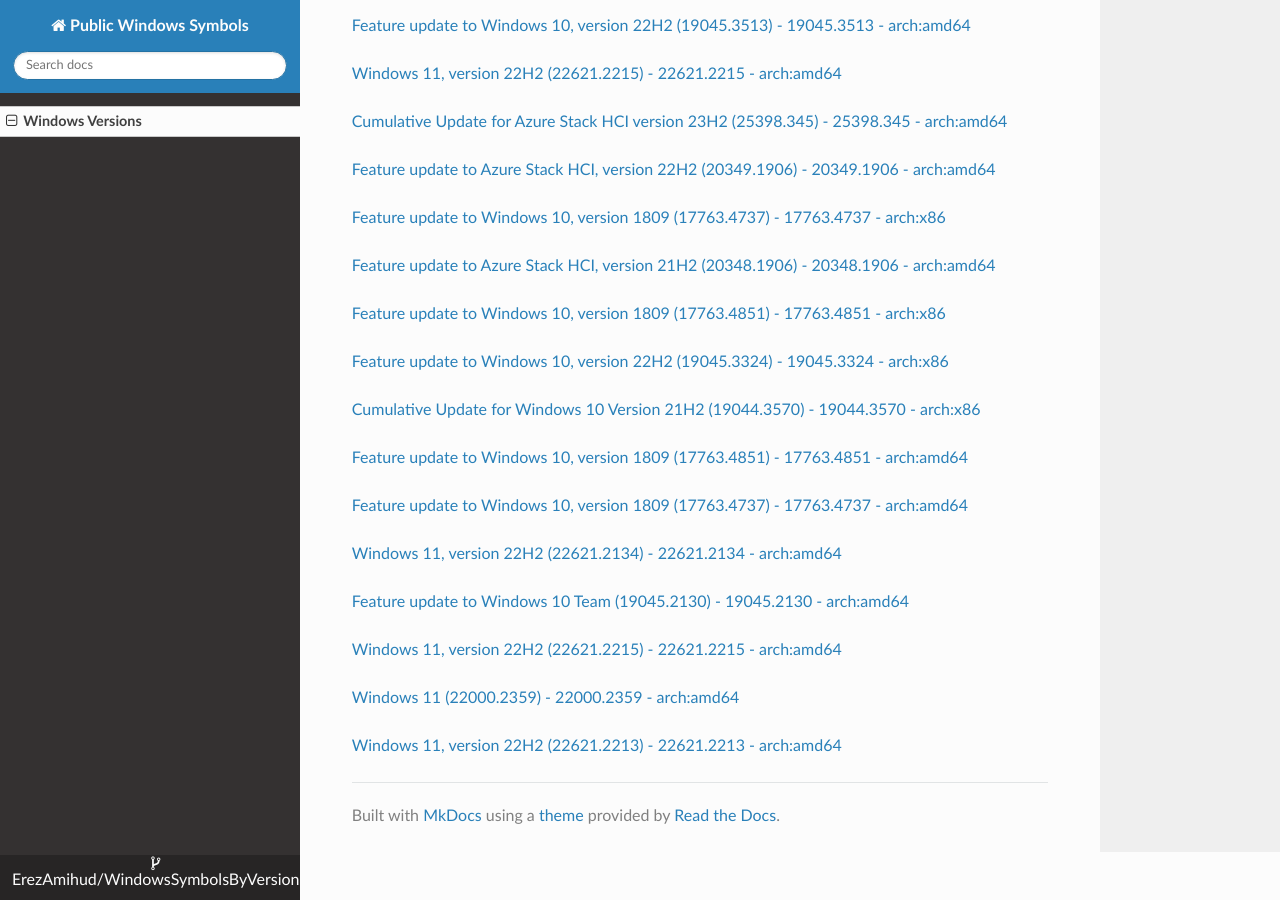
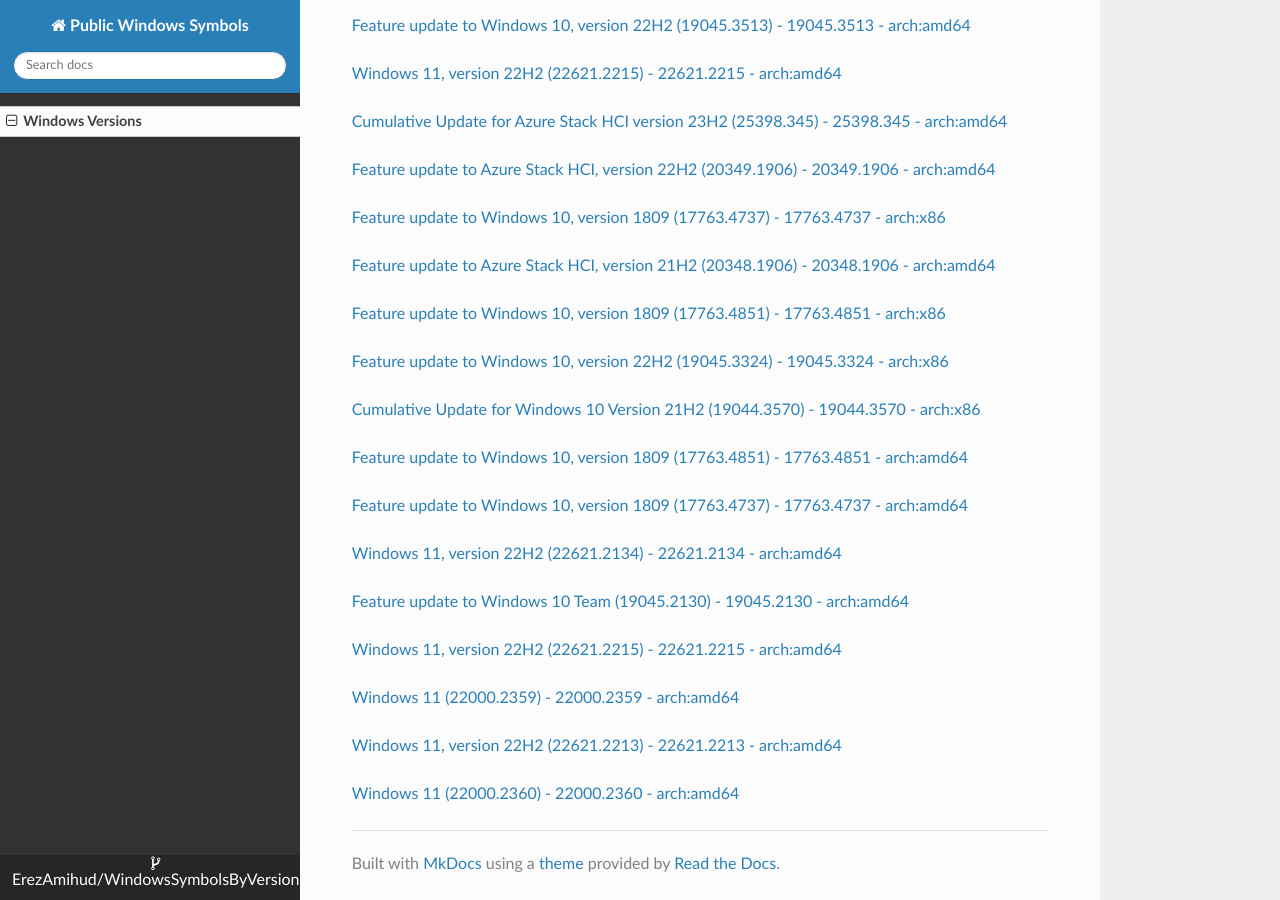
Before and after one commit to ErezAmihud/WindowsSymbolsByVersion, an MkDocs documentation site: the page built from docs/index.md, in a window 1280 px wide and 900 px high, scrolled down 26189 px. Built offline with MkDocs 1.6.1, drawn with Linux system fonts in a browser that asks for light colours; nearby versions of some CDN libraries.

Commit message:
Automated commit, add manifest for 97c9e2f0-85cc-4232-9fb0-6d9b018d08e2

```diff
--- a/docs/index.md
+++ b/docs/index.md
@@ -1489,3 +1489,6 @@
 
 
 [Windows 11, version 22H2 (22621.2213) - 22621.2213 - arch:amd64](https://github.com/ErezAmihud/WindowsSymbolsByVersion/blob/main/manifests/ae2c8b47-ecf4-4b2a-9c49-8ded51ca45e9.manifest)
+
+
+[Windows 11 (22000.2360) - 22000.2360 - arch:amd64](https://github.com/ErezAmihud/WindowsSymbolsByVersion/blob/main/manifests/97c9e2f0-85cc-4232-9fb0-6d9b018d08e2.manifest)
```
Also changed, not shown: process_builds.json (+1 -1 lines).
